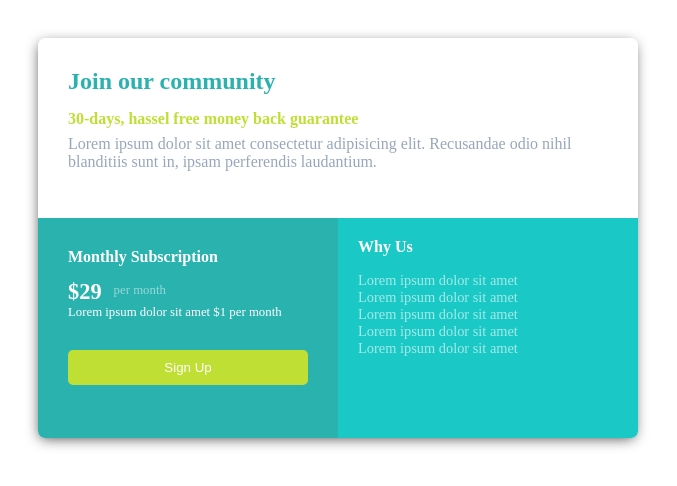
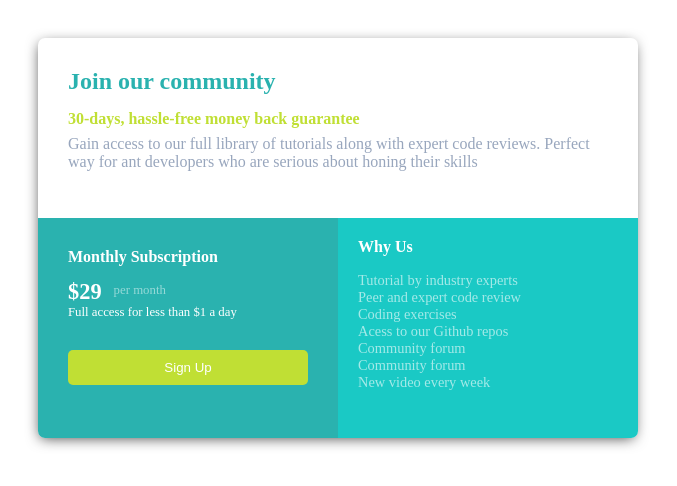
Before and after one commit to zebse/Frontend-code-challenge, a plain HTML site: page index.html in a window 1280 px wide. Shown: the whole page, without its empty margins (0-677 px from the left). Drawn offline with Linux system fonts and the light colour scheme.

Commit message:
Update index.html

```diff
--- a/index.html
+++ b/index.html
@@ -7,8 +7,10 @@
     <div class="main">
   <div id = "top">
     <h2>Join our community</h2>
-    <h4>30-days, hassel free money back guarantee</h4>
-    <p>Lorem ipsum dolor sit amet consectetur adipisicing elit. Recusandae odio nihil blanditiis sunt in, ipsam perferendis laudantium.</p>
+    <h4>30-days, hassle-free money back guarantee</h4>
+    <p>Gain access to our full library of tutorials along with expert code reviews. Perfect way for ant developers
+     who are serious about honing their skills
+    </p>
   </div>
   <div id = "bottom">
     <div id = "left">
@@ -19,18 +21,20 @@
         <div id = "time">per month</div>
       </div>
 
-      <p>Lorem ipsum dolor sit amet $1 per month</p>
+      <p>Full access for less than $1 a day</p>
       <button onclick = "alertUser()">Sign Up</button>
     </div>
 
     <div id = "right">
       <h4>Why Us</h4>
       <ul>
-        <li>Lorem ipsum dolor sit amet</li>
-        <li>Lorem ipsum dolor sit amet</li>
-        <li>Lorem ipsum dolor sit amet</li>
-        <li>Lorem ipsum dolor sit amet</li>
-        <li>Lorem ipsum dolor sit amet</li>
+        <li>Tutorial by industry experts</li>
+        <li>Peer and expert code review</li>
+        <li>Coding exercises</li>
+        <li>Acess to our Github repos</li>
+        <li>Community forum</li>
+        <li>Community forum</li>
+        <li>New video every week</li>
       </ul>
     </div>
   </div>
```
